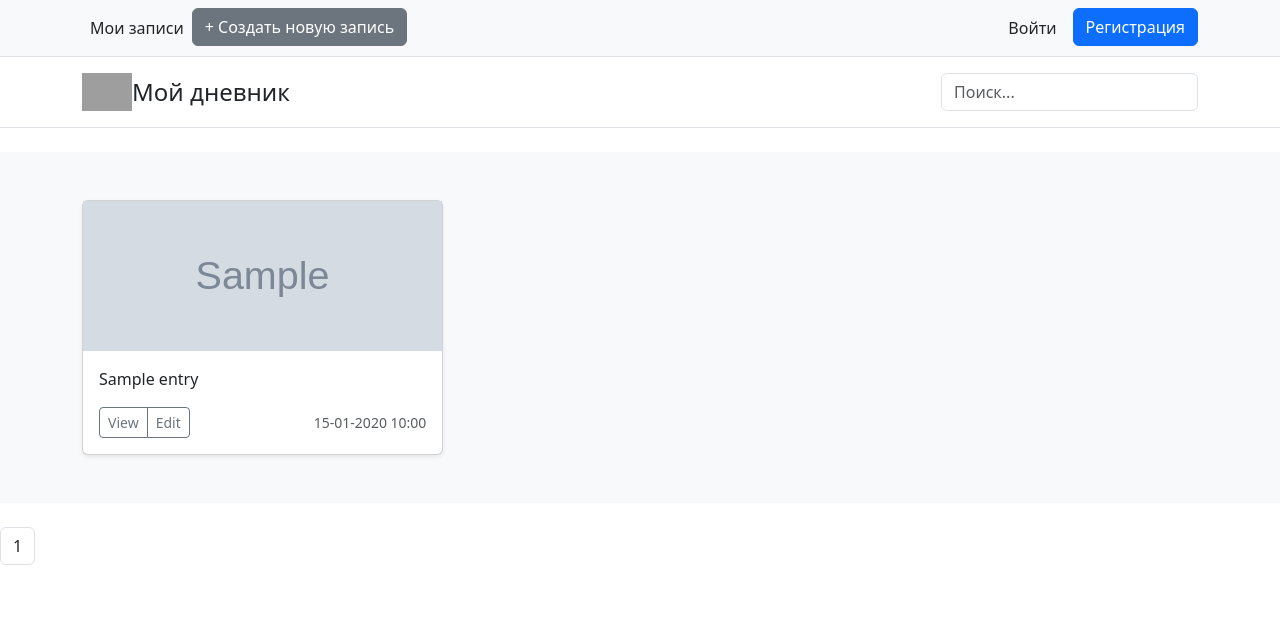
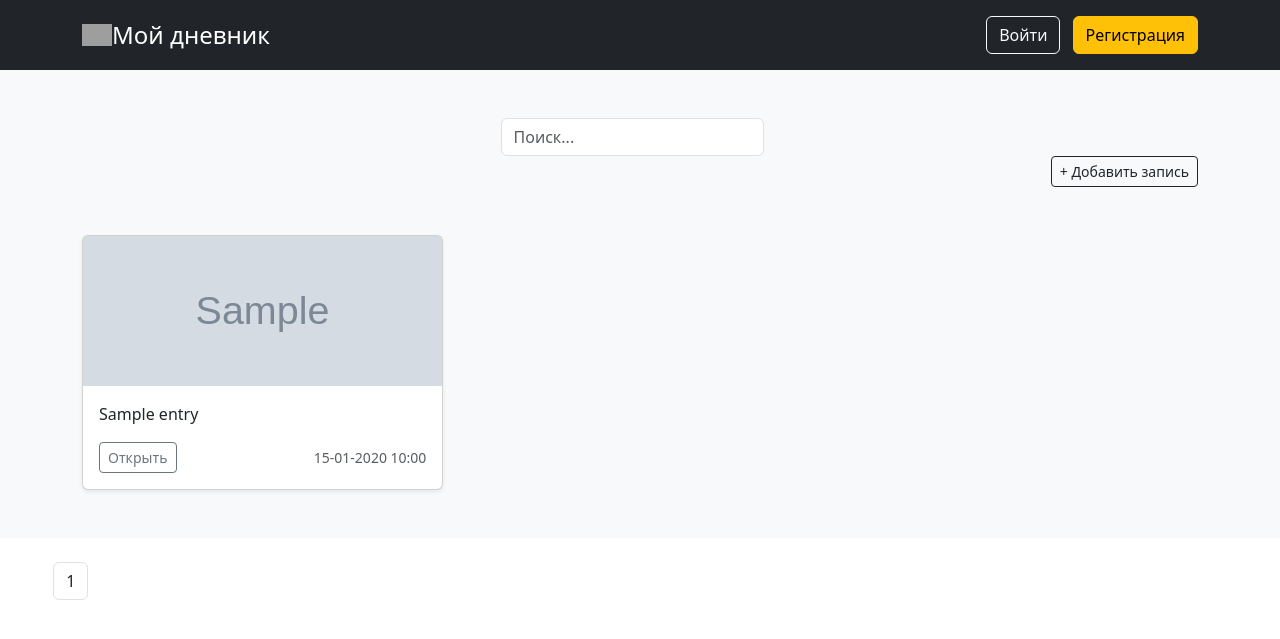
Before and after one commit to tatianaubuntu/-my_diary, a Django app: page /entries/ in a window 1280 px wide. Shown: the top 639 px of the page. Run offline with Django 4.2, Linux system fonts and the light colour scheme; tables that the repository leaves empty hold one stand-in row (values such as "Sample post"); grey boxes marked "Sample" are stand-in pictures; parts of the project's set-up code (start-up, migrations or seed data) failed here and were passed over; some libraries are stand-ins or nearby versions; grey boxes are pictures that could not be loaded.

Commit message:
add my_diary

```diff
--- a/diary/models.py
+++ b/diary/models.py
@@ -1,4 +1,5 @@
 from django.db import models
+from django.templatetags.tz import localtime
 
 from config.settings import AUTH_USER_MODEL
 
--- a/diary/templates/diary/base.html
+++ b/diary/templates/diary/base.html
@@ -34,28 +34,21 @@
 <body>
 
 <main>
-    <nav class="py-2 bg-light border-bottom">
-        <div class="container d-flex flex-wrap">
-            <ul class="nav me-auto">
-                <li class="nav-item"><a href="#" class="nav-link link-dark px-2">Мои записи</a></li>
-                <li class="nav-item"><a href="#" class="btn btn-secondary"> + Создать новую запись</a></li>
-            </ul>
-            <ul class="nav">
-                <li class="nav-item"><a href="#" class="nav-link link-dark">Войти</a></li>
-                <li class="nav-item"><a href="#" class="btn btn-primary">Регистрация</a></li>
-            </ul>
-        </div>
-    </nav>
-    <header class="py-3 mb-4 border-bottom">
-        <div class="container d-flex flex-wrap justify-content-center">
-            <a href="/entries/"
-               class="d-flex align-items-center mb-3 mb-lg-0 me-lg-auto text-dark text-decoration-none">
-                <img src="{% static 'image/1.png' %}" width="50">
-                <span class="fs-4">Мой дневник</span>
-            </a>
-            <form class="col-12 col-lg-auto mb-3 mb-lg-0">
-                <input type="search" class="form-control" placeholder="Поиск..." aria-label="Search">
-            </form>
+    <header class="p-3 bg-dark text-white">
+        <div class="container">
+            <div class="d-flex flex-wrap align-items-center justify-content-center justify-content-lg-start">
+                <a href="{% url 'diary:entries' %}" class="d-flex align-items-center mb-2 mb-lg-0 text-white text-decoration-none">
+                    <img src="{% static 'image/1.png' %}" width="30">
+                    <span class="fs-4">Мой дневник</span>
+                </a>
+
+                <ul class="nav col-12 col-lg-auto me-lg-auto mb-2 justify-content-center mb-md-0">
+                </ul>
+                <div class="text-end">
+                    <button type="button" class="btn btn-outline-light me-2">Войти</button>
+                    <button type="button" class="btn btn-warning">Регистрация</button>
+                </div>
+            </div>
         </div>
     </header>
     {% block content %}
--- a/diary/templates/diary/entry_list.html
+++ b/diary/templates/diary/entry_list.html
@@ -3,19 +3,38 @@
 {% load image_filter %}
 <div class="album py-5 bg-light">
     <div class="container">
-
+        <div class="d-grid gap-2 col-3 mx-auto">
+            <form class="col-lg-auto mb-3 mb-lg-0 me-lg-3">
+                <form class="d-flex" role="search" method="get" action="{% url 'diary:entries' %}">
+                    <input name="search" type="search" class="form-control form-control-white" placeholder="Поиск..."
+                           aria-label="Search">
+                </form>
+            </form>
+        </div>
+        <div class="d-grid gap-2 d-md-flex justify-content-md-end">
+            <a href="{% url 'diary:create_entry' %}" type="button"
+               class="btn btn-sm btn-outline-dark"> + Добавить запись </a>
+        </div>
+        <br><br>
         <div class="row row-cols-1 row-cols-sm-2 row-cols-md-3 g-3">
             {% for entry in page_obj %}
             <div class="col">
                 <div class="card shadow-sm">
+                    {% if not entry.image %}
+                    <svg class="bd-placeholder-img card-img-top" width="100%" height="150"
+                         xmlns="http://www.w3.org/2000/svg" role="img" aria-label="Placeholder: Thumbnail"
+                         preserveAspectRatio="xMidYMid slice" focusable="false"><title>Placeholder</title>
+                        <rect width="100%" height="100%" fill="#55595c"/>
+                        <text x="50%" y="50%" fill="#eceeef" dy=".3em">Фото отсутствует</text>
+                    </svg>
+                    {% else %}
                     <img src="{{ entry.image | mymedia }}" height="150">
+                    {% endif %}
                     <div class="card-body">
-                        <p class="card-text">{{ entry }}</p>
+                        <p class="card-text">{{ entry | truncatechars:40 }}</p>
                         <div class="d-flex justify-content-between align-items-center">
-                            <div class="btn-group">
-                                <button type="button" class="btn btn-sm btn-outline-secondary">View</button>
-                                <button type="button" class="btn btn-sm btn-outline-secondary">Edit</button>
-                            </div>
+                            <a href="{% url 'diary:entry' entry.pk %}" type="button"
+                               class="btn btn-sm btn-outline-secondary">Открыть</a>
                             <small class="text-muted">
                                 {{ entry.updated_at | date:'d-m-Y H:i'}}
                             </small>
@@ -29,6 +48,7 @@
 </div>
 
 <br/>
+<div class="d-grid gap-2 col-11 mx-auto">
     <nav aria-label="Page navigation example">
         <ul class="pagination">
             {% for p in page_obj.paginator.page_range %}
@@ -40,4 +60,5 @@
             {% endfor %}
         </ul>
     </nav>
+</div>
 {% endblock %}
--- a/diary/urls.py
+++ b/diary/urls.py
@@ -1,13 +1,15 @@
 from django.urls import path
+from django.views.decorators.cache import cache_page
+
 from diary.apps import DiaryConfig
-from diary.views import EntryListView
+from diary.views import EntryListView, EntryDetailView, EntryCreateView, EntryUpdateView, EntryDeleteView
 
 app_name = DiaryConfig.name
 
 urlpatterns = [
-    path('entries/', EntryListView.as_view(), name='entries'),
-    #path('blog/<int:pk>', BlogDetailView.as_view(), name='blog'),
-    #path('create_blog/', BlogCreateView.as_view(), name='create_blog'),
-    #path('update_blog/<int:pk>', BlogUpdateView.as_view(), name='update_blog'),
-    #path('delete_blog/<int:pk>', BlogDeleteView.as_view(), name='delete_blog'),
+    path('entries/', cache_page(60)(EntryListView.as_view()), name='entries'),
+    path('entry/<int:pk>', cache_page(60)(EntryDetailView.as_view()), name='entry'),
+    path('create_entry/', EntryCreateView.as_view(), name='create_entry'),
+    path('update_entry/<int:pk>', cache_page(60)(EntryUpdateView.as_view()), name='update_entry'),
+    path('delete_entry/<int:pk>', EntryDeleteView.as_view(), name='delete_entry'),
 ]
--- a/diary/views.py
+++ b/diary/views.py
@@ -1,6 +1,10 @@
-from django.urls import reverse_lazy
-from django.views.generic import ListView, DetailView, CreateView
+from django.db.models import Q
+from django.shortcuts import redirect
+from django.urls import reverse, reverse_lazy
+from django.utils import timezone
+from django.views.generic import ListView, DetailView, CreateView, UpdateView, DeleteView
 
+from diary.forms import EntryForm
 from diary.models import Entry
 
 
@@ -10,8 +14,67 @@ class EntryListView(ListView):
     extra_context = {
         'title': 'Записи'
     }
-    paginate_by = 3
+    paginate_by = 9
 
     def get_paginate_by(self, queryset):
         """Возвращает список записей по страницам"""
         return self.request.GET.get('paginate_by', self.paginate_by)
+
+    def get_queryset(self):
+        """Возвращает список записей в соответствии с поиском"""
+        query = self.request.GET.get('search', None)
+        if query:
+            object_list = Entry.objects.filter(
+                Q(title__icontains=query) | Q(body__icontains=query)
+            )
+        else:
+            object_list = Entry.objects.all()
+        return object_list
+
+
+class EntryDetailView(DetailView):
+    """Контроллер просмотра одной записи"""
+    model = Entry
+
+    def get_context_data(self, **kwargs):
+        """Возвращает наименование страницы"""
+        context_data = super().get_context_data(**kwargs)
+        entry = self.get_object()
+        context_data['title'] = entry.title
+        return context_data
+
+
+class EntryCreateView(CreateView):
+    """Контроллер создания новой записи"""
+    model = Entry
+    form_class = EntryForm
+    extra_context = {
+        'title': 'Создание записи'
+    }
+
+    def form_valid(self, form):
+        """ Возвращает переход на страницу с записью, после ее создания"""
+        entry = form.save()
+        # user = self.request.user
+        # entry.owner = user
+        entry.save()
+        return redirect('diary:entry', pk=entry.pk)
+
+
+class EntryUpdateView(UpdateView):
+    """Контроллер изменения записи"""
+    model = Entry
+    form_class = EntryForm
+    extra_context = {
+        'title': 'Редактирование записи'
+    }
+
+    def get_success_url(self):
+        """Возвращает переход на страницу с записью, если форма валидна"""
+        return reverse('diary:entry', args=[self.kwargs.get('pk')])
+
+
+class EntryDeleteView(DeleteView):
+    """Контроллер удаления записи"""
+    model = Entry
+    success_url = reverse_lazy('diary:entries')
--- a/pyproject.toml
+++ b/pyproject.toml
@@ -10,6 +10,10 @@ python = "^3.12"
 django = "4.2"
 psycopg2-binary = "^2.9.9"
 pillow = "^10.4.0"
+django-crispy-forms = "^2.3"
+crispy-bootstrap4 = "^2024.10"
+python-dotenv = "^1.0.1"
+pytz = "^2024.2"
 
 
 [build-system]
```
Also changed, not shown: config/settings.py (+22 -2 lines), diary/forms.py (added, +14 -0 lines), diary/templates/diary/entry_confirm_delete.html (added, +23 -0 lines), diary/templates/diary/entry_detail.html (added, +35 -0 lines), diary/templates/diary/entry_form.html (added, +20 -0 lines), diary_data.json (added, +1 -0 lines), 1 other file. Lines whose indentation alone changed are shown as unchanged.
